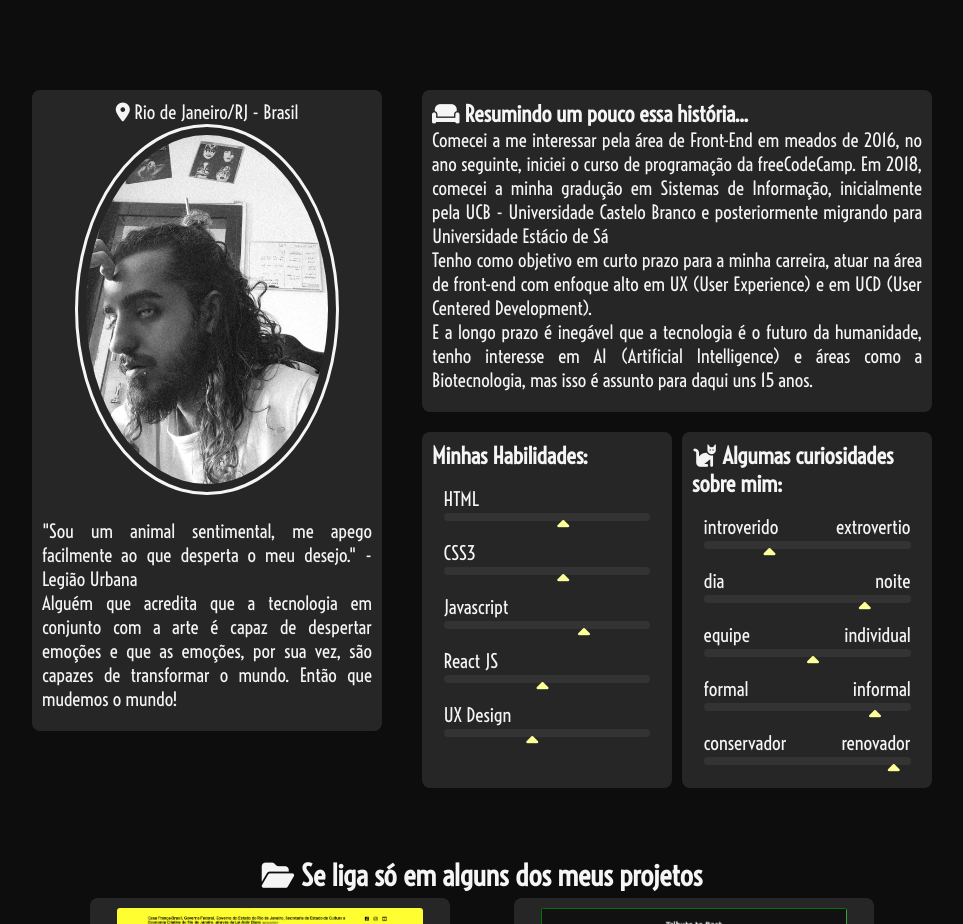
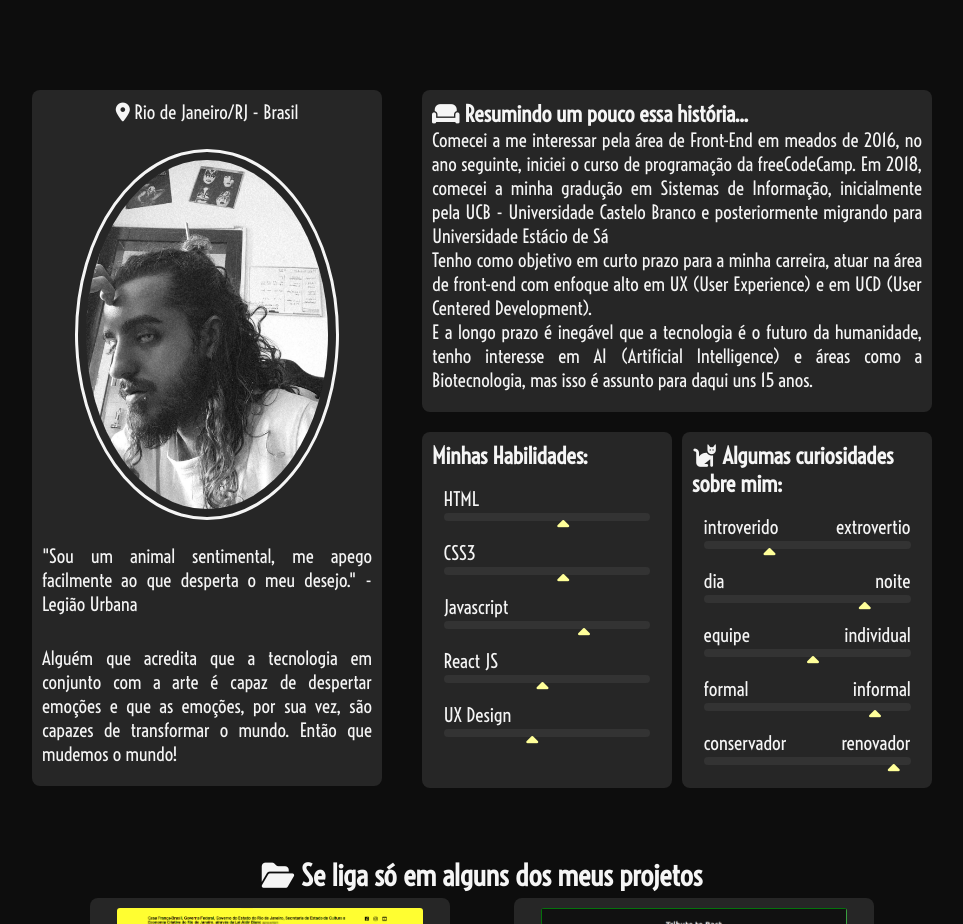
Before and after one commit to hiagoptk/hiagoptk.github.io, a plain HTML site: page index.html in a window 1280 px wide. Shown: the part 800-1724 px from the top of the page, without its empty margins (158-1121 px from the left). Drawn offline with Linux system fonts and the light colour scheme.

Commit message:
melhorando design da página about

```diff
--- a/css/style.css
+++ b/css/style.css
@@ -139,15 +139,18 @@ nav a:hover {
    margin: 10px 0;
 }
 
+#profile span {
+   margin-bottom: 30px;
+}
+
 #profile #profileImg {
    width: 100%;
    padding: 8px;
    /*border-top-left-radius: 30%;
    border-bottom-right-radius: 30%;*/
    border-radius: 50%;
-
    border: solid 3px;
-
+   margin: 25px 0 0 0;
 }
 
 #myPath {
```
